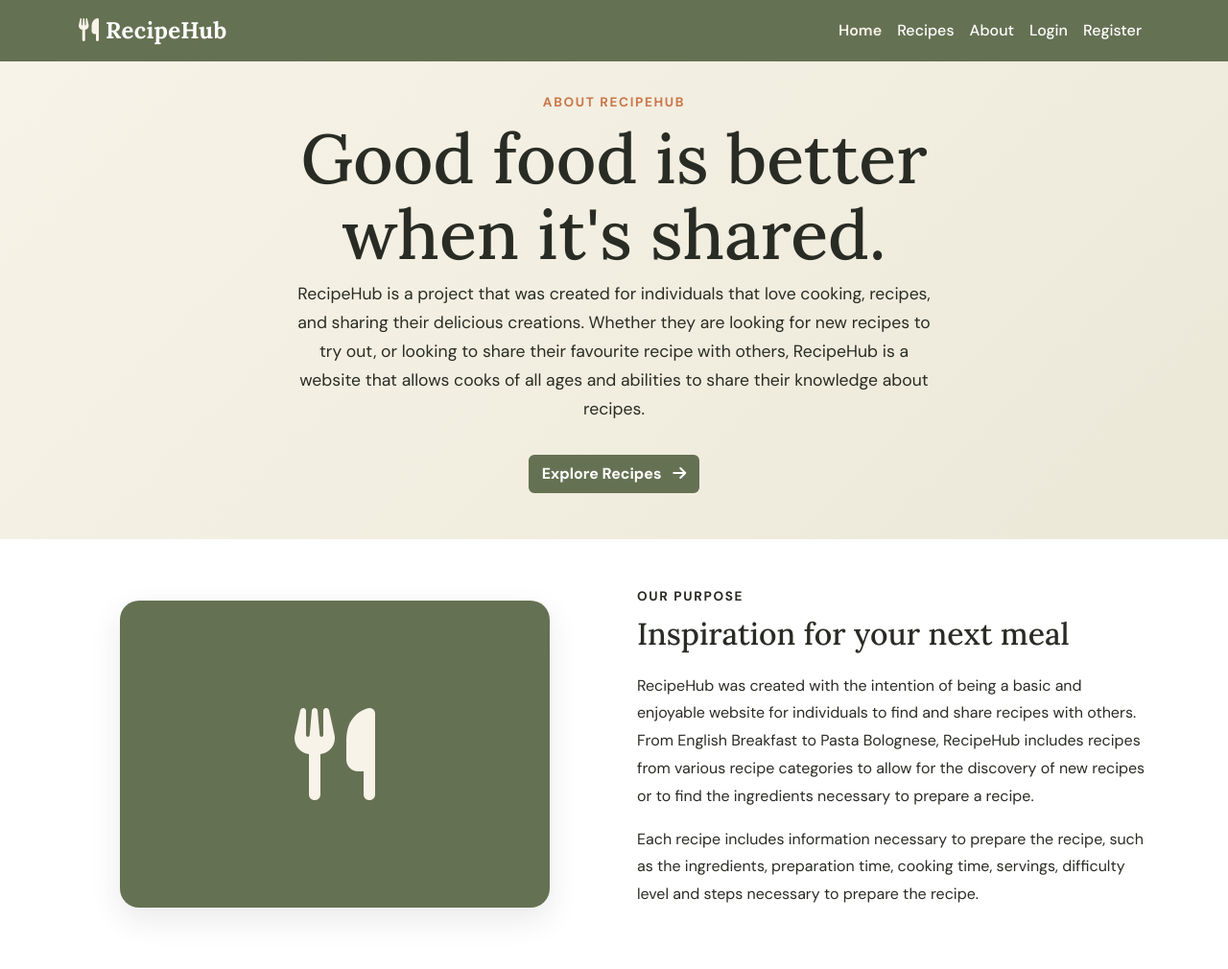
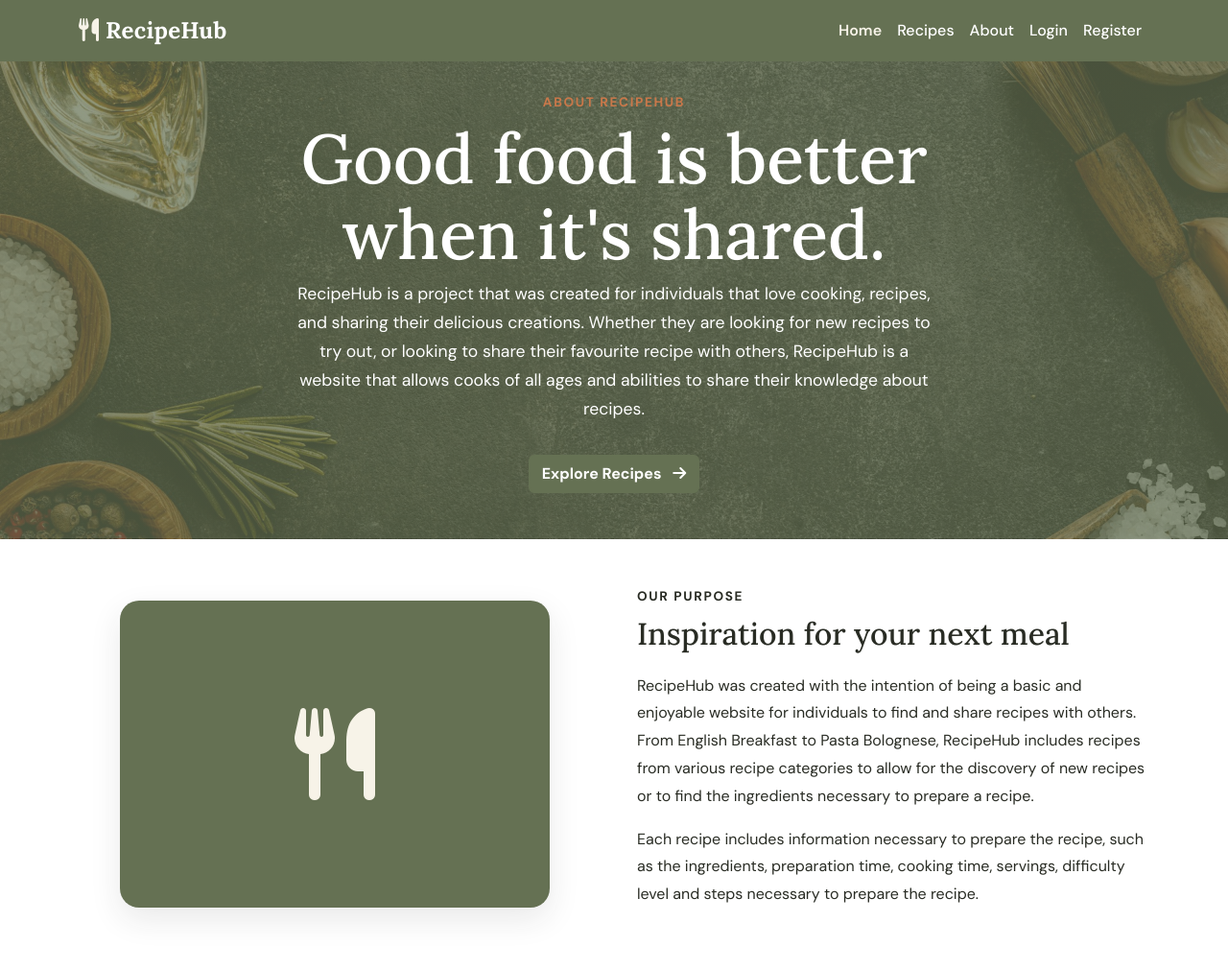
Before and after one commit to Ionut-Cora/recipehub, a Django app: template templates/recipes/about.html in a window 1280 px wide. Shown: the top 1010 px of the page at 96% size. Run offline with Django 3.2, Linux system fonts and the light colour scheme; the template is opened without the code that fills it, so the values that code supplies are empty; some libraries are stand-ins or nearby versions.

Commit message:
Change the about page hero style

```diff
--- a/static/css/style.css
+++ b/static/css/style.css
@@ -974,24 +974,24 @@ a:focus-visible {
 /* About Page */
 
 .about-hero {
-    background: linear-gradient(
-        135deg,
-        var(--background-color) 0%,
-        #ece8d8 100%
-    );
+    background-image: linear-gradient(rgb(101 113 83 / 72%),rgb(101 113 83 / 72%)),url('../images/about-page-hero-bg.jpg');
+    background-position: center;
+    background-repeat: no-repeat;
+    background-size: cover;
+    position: relative;
 }
 
 .about-hero h1 {
-    color: var(--primary-dark-color);
     font-size: clamp(2.5rem, 6vw, 4.5rem);
     line-height: 1.1;
+    color: var(--white-color);
 }
 
 .about-hero-text {
     max-width: 42rem;
-    color: var(--text-color);
     font-size: 1.1rem;
     line-height: 1.7;
+    color: var(--white-color);
 }
 
 
```
Also changed, not shown: static/images/about-page-hero-bg.jpg (added).
